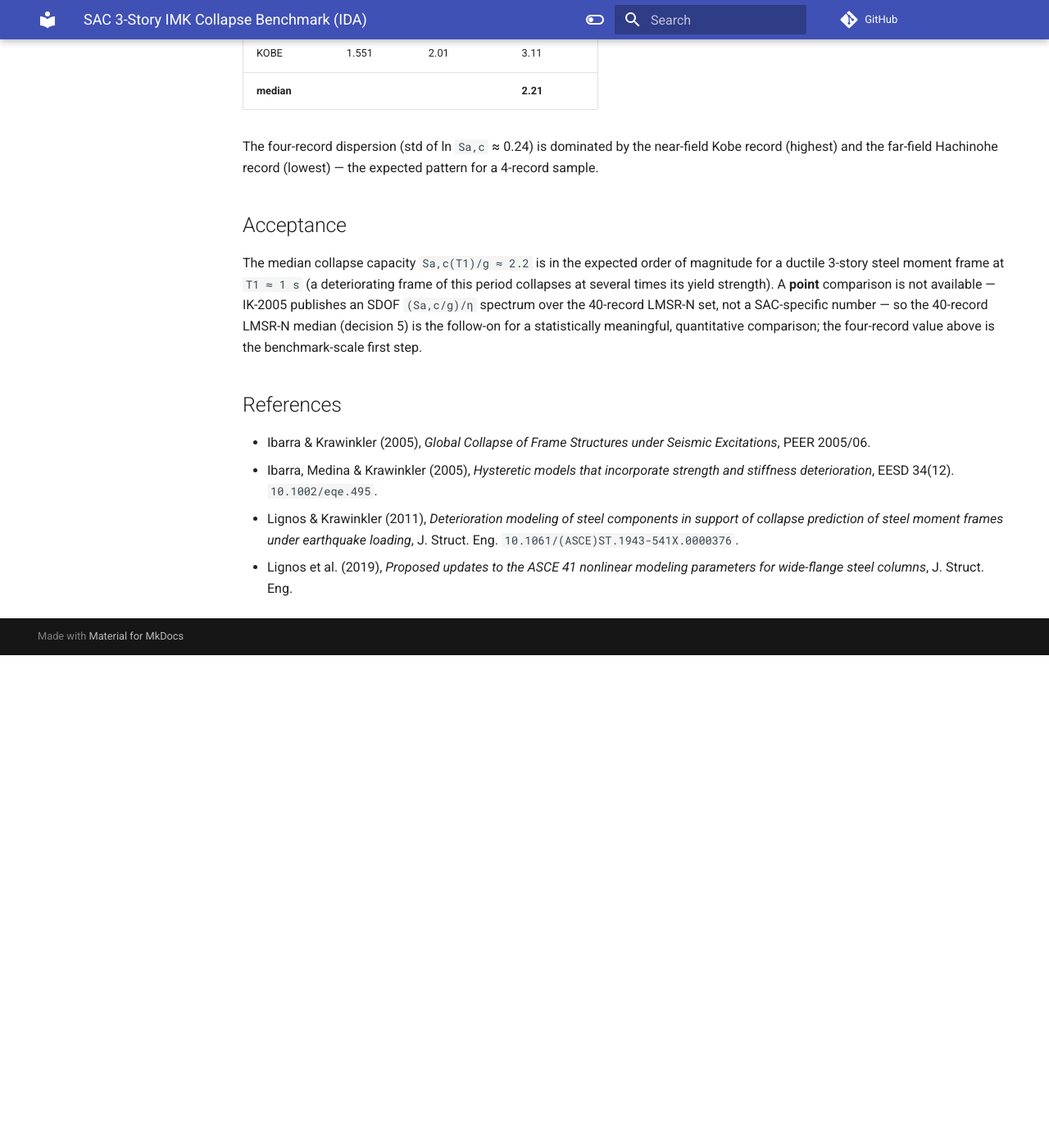
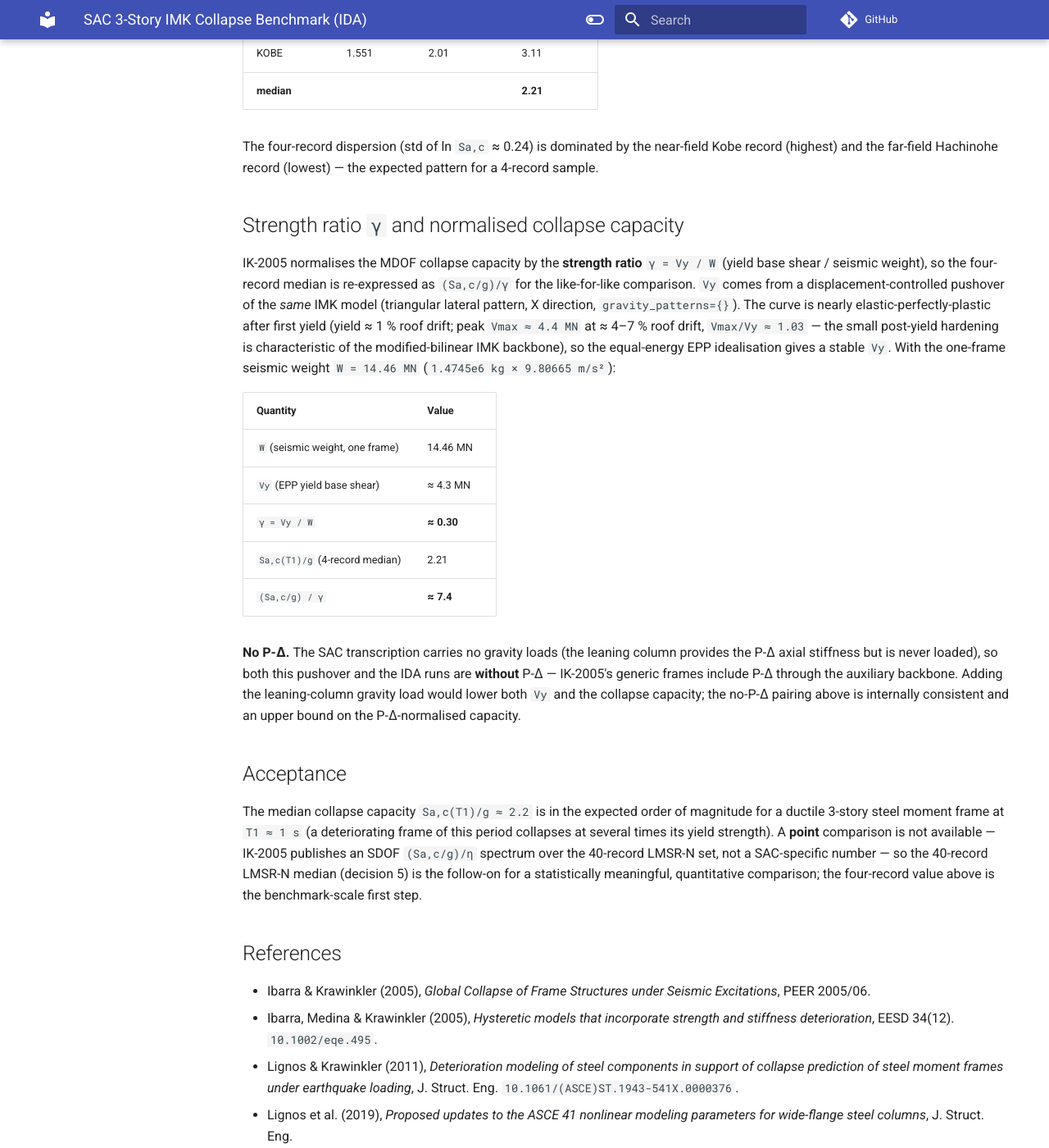
Before and after one commit to boustrephon/fea_toolkit, an MkDocs documentation site: the page built from docs/sac_imk_collapse_benchmark.md, in a window 1280 px wide and 1400 px high, scrolled down 1705 px. Shown: the whole window at 82% size. Built offline with MkDocs 1.6.1 and Material for MkDocs 9.7.7, drawn with Linux system fonts in a browser that asks for light colours; comment, search, counter and statistics services are not loaded; before the commit the page ends 2504 px from its top, so only the background shows below that.

Commit message:
docs(benchmarks): record SAC 3-story strength ratio gamma=0.30 and (Sa,c/g)/gamma=7.4

```diff
--- a/docs/sac_imk_collapse_benchmark.md
+++ b/docs/sac_imk_collapse_benchmark.md
@@ -88,6 +88,34 @@ The four-record dispersion (std of ln `Sa,c` ≈ 0.24) is dominated by the
 near-field Kobe record (highest) and the far-field Hachinohe record (lowest) —
 the expected pattern for a 4-record sample.
 
+## Strength ratio `γ` and normalised collapse capacity
+
+IK-2005 normalises the MDOF collapse capacity by the **strength ratio**
+`γ = Vy / W` (yield base shear / seismic weight), so the four-record median is
+re-expressed as `(Sa,c/g)/γ` for the like-for-like comparison.  `Vy` comes from
+a displacement-controlled pushover of the *same* IMK model (triangular lateral
+pattern, X direction, `gravity_patterns={}`).  The curve is nearly
+elastic-perfectly-plastic after first yield (yield ≈ 1 % roof drift; peak
+`Vmax ≈ 4.4 MN` at ≈ 4–7 % roof drift, `Vmax/Vy ≈ 1.03` — the small post-yield
+hardening is characteristic of the modified-bilinear IMK backbone), so the
+equal-energy EPP idealisation gives a stable `Vy`.  With the one-frame seismic
+weight `W = 14.46 MN` (`1.4745e6 kg × 9.80665 m/s²`):
+
+| Quantity | Value |
+|---|---|
+| `W` (seismic weight, one frame) | 14.46 MN |
+| `Vy` (EPP yield base shear) | ≈ 4.3 MN |
+| `γ = Vy / W` | **≈ 0.30** |
+| `Sa,c(T1)/g` (4-record median) | 2.21 |
+| `(Sa,c/g) / γ` | **≈ 7.4** |
+
+**No P-Δ.**  The SAC transcription carries no gravity loads (the leaning column
+provides the P-Δ axial stiffness but is never loaded), so both this pushover and
+the IDA runs are **without** P-Δ — IK-2005's generic frames include P-Δ through
+the auxiliary backbone.  Adding the leaning-column gravity load would lower both
+`Vy` and the collapse capacity; the no-P-Δ pairing above is internally
+consistent and an upper bound on the P-Δ-normalised capacity.
+
 ## Acceptance
 
 The median collapse capacity `Sa,c(T1)/g ≈ 2.2` is in the expected order of
```
